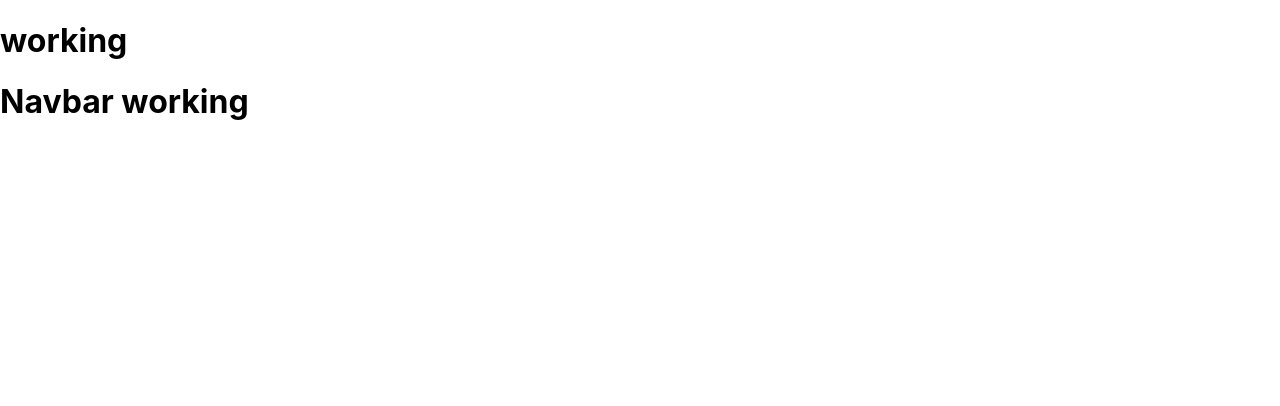
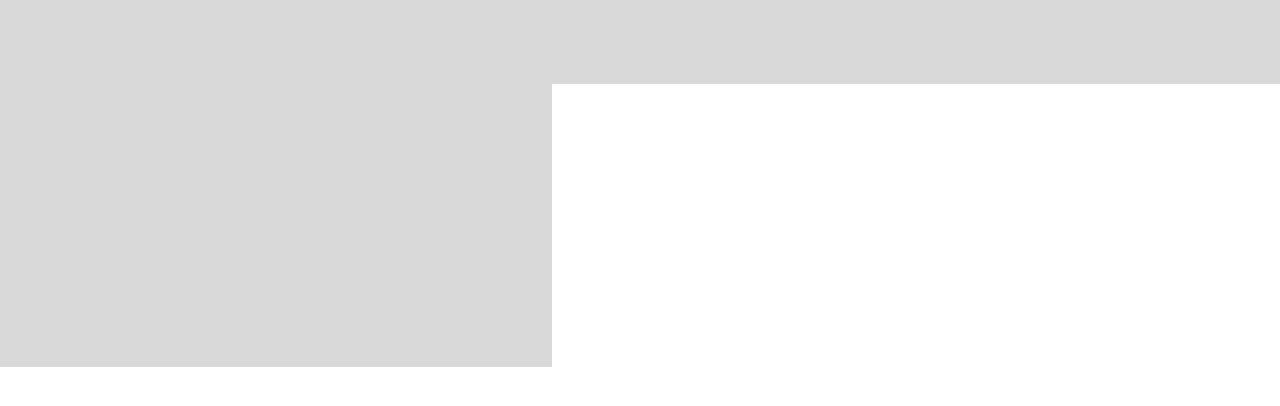
Before and after one commit to Gowthamrajp/saveit, a React (Create React App) app: page / in a window 1280 px wide. Shown: the top 406 px of the page. Built offline with nearby package versions, Linux system fonts and the light colour scheme.

Commit message:
Added shapes for Login Buttons and Navbar

```diff
--- a/src/components/Navbar.css
+++ b/src/components/Navbar.css
@@ -0,0 +1,45 @@
+.navbar {
+    position: absolute;
+width: 1280px;
+height: 84px;
+left: 0px;
+top: 0px;
+
+background: #D9D9D9;
+}
+.loginCard1{
+
+width: 552px;
+height: 95px;
+left: 364px;
+top: 177px;
+
+background: #D9D9D9;
+}
+.loginCard1{
+
+width: 552px;
+height: 95px;
+left: 364px;
+top: 177px;
+
+background: #D9D9D9;
+}
+.loginCard2{
+
+width: 552px;
+height: 95px;
+left: 364px;
+top: 177px;
+
+background: #D9D9D9;
+}
+.loginCard3{
+
+width: 552px;
+height: 95px;
+left: 364px;
+top: 177px;
+
+background: #D9D9D9;
+}
--- a/src/components/Navbar.js
+++ b/src/components/Navbar.js
@@ -1,12 +1,14 @@
 import React from "react";
-
+import './Navbar.css';
 
 export default function Navbar()
 {
     return(
-        <h1>Navbar working</h1>
-
-
-
+        <>
+        <div className="navbar"></div>
+        <div className="loginCard1"></div>
+        <div className="loginCard2"></div>
+        <div className="loginCard3"></div>
+        </>
     )
 }
```
